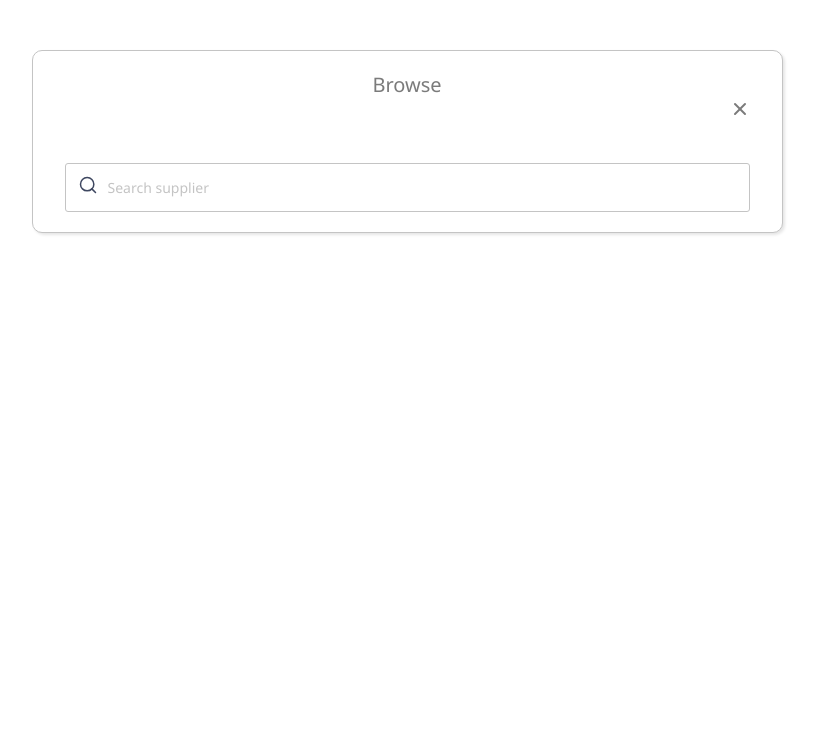
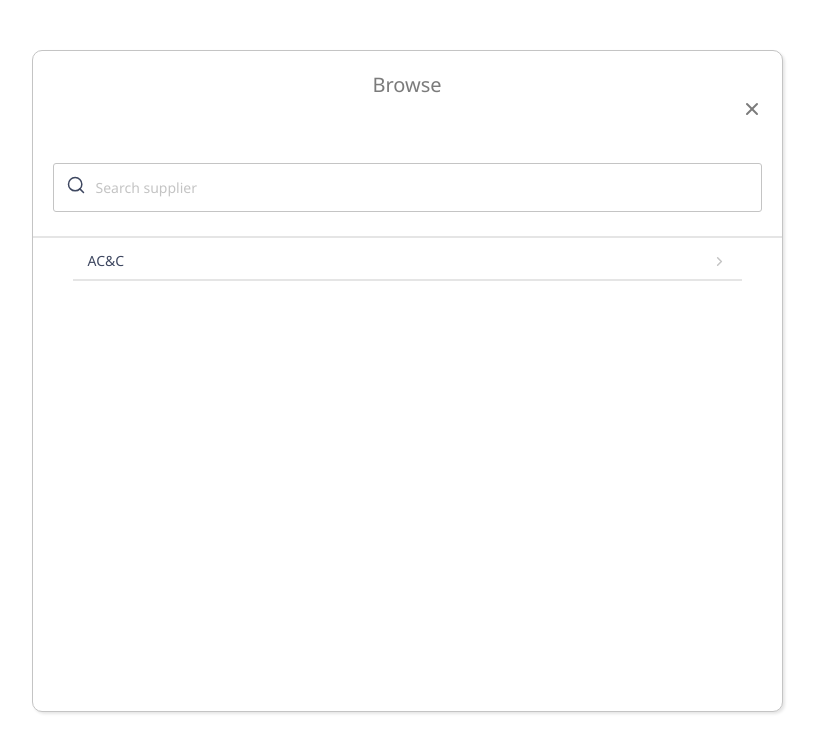
Before and after one commit to dustin1818/CaplingPOForm, a React (Vite) app: page / in a window 1280 px wide. Shown: the top 752 px of the page, without its empty margins (233-1049 px from the left). Built offline with nearby package versions, Linux system fonts and the light colour scheme; a web font is replaced by a local one.

Commit message:
Add SupplierList

```diff
--- a/src/components/Card.jsx
+++ b/src/components/Card.jsx
@@ -1,8 +1,10 @@
 import SearchInput from "../components/SearchInput";
+import SupplierList from "./SupplierList";
 
 const Card = () => {
   return (
     <div className="card">
+      <div className="card_upper">
         <h1 className="card_heading">Browse</h1>
         <div className="card_heading_icon_container">
           <button className="card_heading_icon_container_btn_x">
@@ -36,6 +38,9 @@ const Card = () => {
         </div>
         <SearchInput />
       </div>
+      <hr style={{ marginTop: "24px" }} />
+      <SupplierList />
+    </div>
   );
 };
 
--- /dev/null
+++ b/src/components/SupplierList.jsx
@@ -0,0 +1,31 @@
+const SupplierList = () => {
+  return (
+    <div className="supplier_list_container">
+      <div className="supplier_list_container_name">
+        <div className="supplier_list_container_name_wrapper">
+          <div className="supplier_list_container_name_wrapper_inner">
+            <p>AC&C</p>
+            <svg
+              xmlns="http://www.w3.org/2000/svg"
+              width="15"
+              height="15"
+              viewBox="0 0 15 15"
+              fill="none"
+            >
+              <path
+                d="M5.625 11.25L9.375 7.5L5.625 3.75"
+                stroke="#C4C4C4"
+                strokeWidth="1.5"
+                strokeLinecap="round"
+                strokeLinejoin="round"
+              />
+            </svg>
+          </div>
+          <hr />
+        </div>
+      </div>
+    </div>
+  );
+};
+
+export default SupplierList;
--- a/src/index.css
+++ b/src/index.css
@@ -17,15 +17,30 @@ input {
   outline: none;
 }
 
+hr {
+  border: solid 1px #e5e5e5;
+}
+
+p {
+  font-size: 0.875rem;
+  line-height: 16px;
+  color: #3e4760;
+}
+
 .card {
   width: 100%;
   max-width: 751px;
   margin: auto;
-  height: 100%;
+  height: 662px;
   border-radius: 10px;
   box-shadow: 2px 2px 3px 0px rgba(0, 0, 0, 0.1);
-  padding: 20px 32px;
+  padding: 20px 0px;
   border: 1px solid #c4c4c4;
+  overflow: hidden;
+}
+
+.card_upper {
+  padding: 0 20px;
 }
 
 .card_heading {
@@ -58,3 +73,15 @@ input {
   line-height: 22px;
   color: #c4c4c4;
 }
+
+.supplier_list_container {
+  padding: 0 40px;
+  overflow-y: scroll;
+}
+
+.supplier_list_container_name_wrapper_inner {
+  display: flex;
+  justify-content: space-between;
+  align-items: center;
+  padding: 15px 15px 10px 15px;
+}
```
Lines whose indentation alone changed are shown as unchanged.
